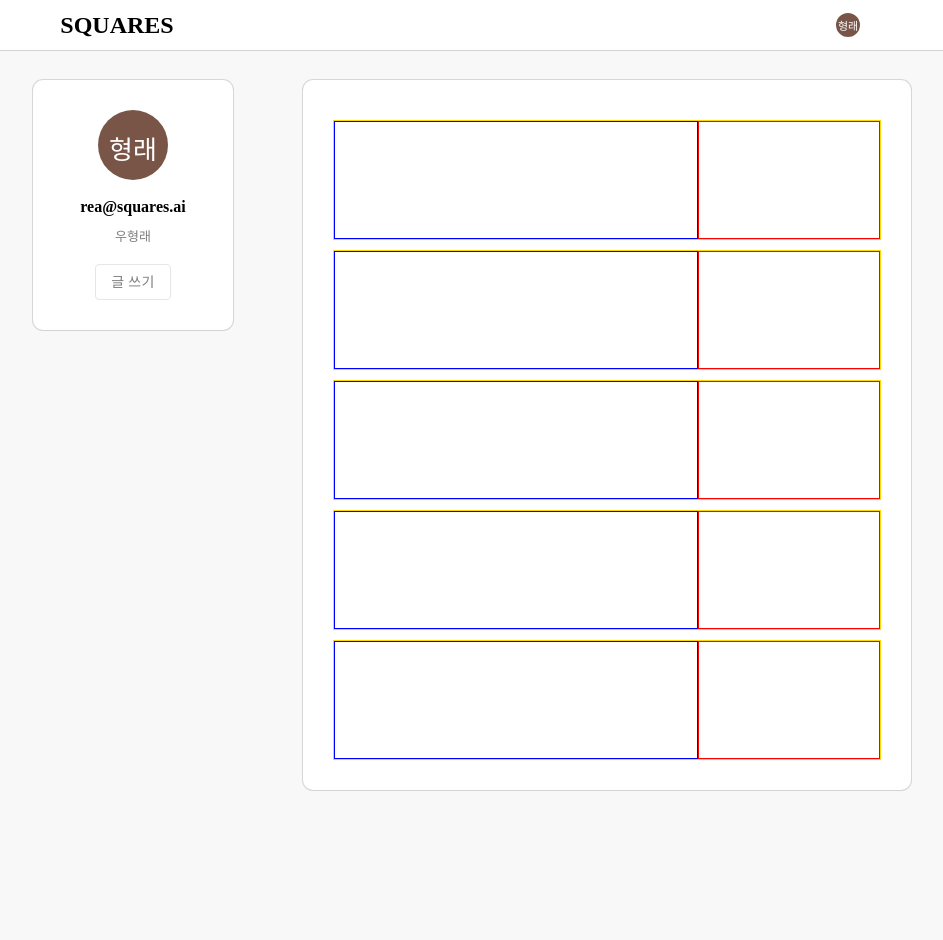
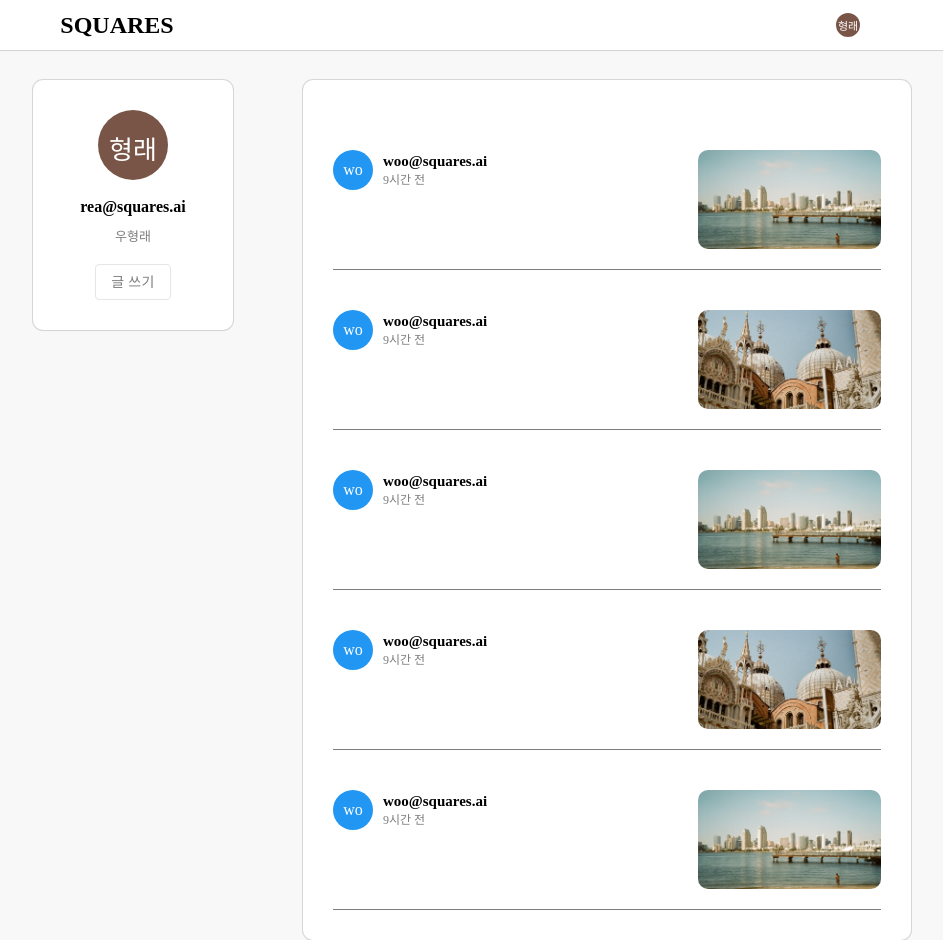
Before and after one commit to hyungrae94/board, a React (Create React App) app: page / in a window 1280 px wide. Shown: the whole page, without its empty margins (168-1111 px from the left). Before the commit the page ends 800 px from the top, so only its background shows below. Built offline with nearby package versions, Linux system fonts and the light colour scheme.

Commit message:
[modify] board list page

```diff
--- a/src/components/board/BoardList.jsx
+++ b/src/components/board/BoardList.jsx
@@ -1,15 +1,26 @@
 import UserCard from '../UserCard';
 import * as Styled from './BoardList.style';
+import { TestImage1, TestImage2 } from '../../images/index';
 
 const BoardList = () => {
     return (
         <Styled.Container>
             <UserCard />
             <Styled.BoardContainer>
-                {new Array(5).fill(1).map((el, idx) => (
+                {new Array(5).fill(1).map((_, idx) => (
                     <Styled.BoardItem key={idx}>
-                        <Styled.TextSection></Styled.TextSection>
-                        <Styled.ImageSection></Styled.ImageSection>
+                        <Styled.TextSection>
+                            <Styled.UserInfo>
+                                <Styled.UserAvatar>wo</Styled.UserAvatar>
+                                <Styled.UserInfoInner>
+                                    <h1>woo@squares.ai</h1>
+                                    <span>9시간 전</span>
+                                </Styled.UserInfoInner>
+                            </Styled.UserInfo>
+                        </Styled.TextSection>
+                        <Styled.ImageSection>
+                            <img src={idx % 2 === 0 ? TestImage1 : TestImage2} />
+                        </Styled.ImageSection>
                     </Styled.BoardItem>
                 ))}
             </Styled.BoardContainer>
--- a/src/components/board/BoardList.style.js
+++ b/src/components/board/BoardList.style.js
@@ -24,8 +24,10 @@ export const BoardItem = styled.div`
     justify-content: space-between;
     width: 100%;
     height: 120px;
-    margin-top: 10px;
-    border: 1px solid gold;
+    padding-bottom: 20px;
+    margin-top: 40px;
+    border-bottom: 0.2px solid #7e7e7e;
+    overflow: hidden;
 
     cursor: pointer;
 `;
@@ -33,13 +35,46 @@ export const BoardItem = styled.div`
 export const TextSection = styled.div`
     width: 400px;
     height: 100%;
+`;
 
-    border: 1px solid blue;
+export const UserInfo = styled.div`
+    display: flex;
+    align-items: center;
+    h1 {
+        margin-right: 10px;
+        font-size: 15px;
+    }
+    span {
+        color: #7e7e7e;
+        font-size: 12px;
+    }
+`;
+
+export const UserInfoInner = styled.div`
+    display: flex;
+    flex-direction: column;
+    margin-left: 10px;
+`;
+
+export const UserAvatar = styled.div`
+    display: flex;
+    justify-content: center;
+    align-items: center;
+    width: 40px;
+    height: 40px;
+    border-radius: 50%;
+    background-color: #2196f3;
+    color: white;
 `;
 
 export const ImageSection = styled.div`
     width: 200px;
     height: 100%;
 
-    border: 1px solid red;
+    img {
+        width: 100%;
+        height: 100%;
+        object-fit: cover;
+        border-radius: 10px;
+    }
 `;
```
